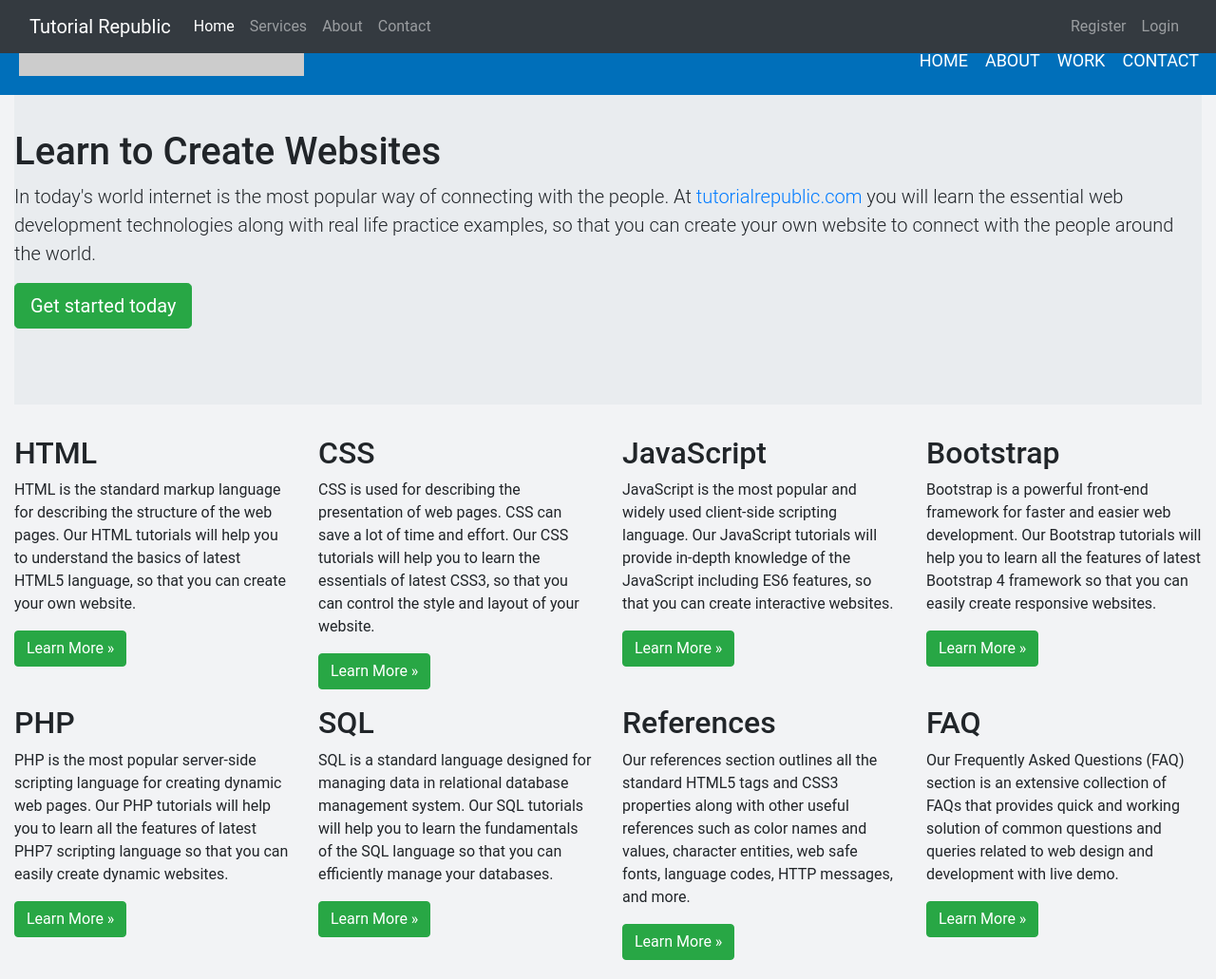
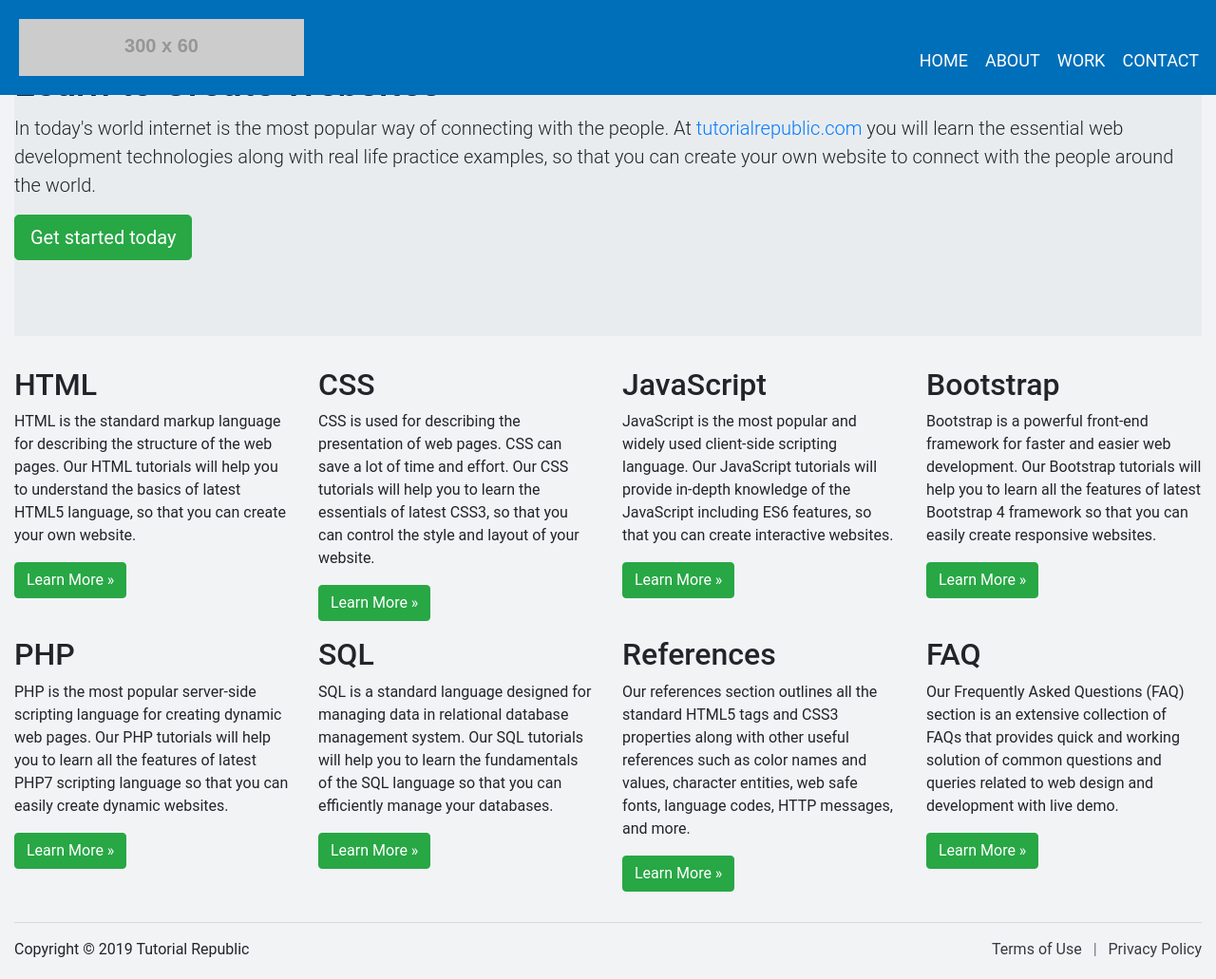
Before and after one commit to abzshaikh/abzshaikh.github.io, a plain HTML site: page index.html in a window 1280 px wide. Shown: the top 1031 px of the page at 95% size. Drawn offline with nearby package versions, Linux system fonts and the light colour scheme; placeholder pictures from the web are drawn by us.

Commit message:
Update index.html

```diff
--- a/index.html
+++ b/index.html
@@ -31,7 +31,7 @@
             <span class="middle"></span>
             <span class="bottom"></span>
         </div>
-        <nav class="navbar navbar-expand-lg navbar-dark bg-dark mb-3">
+        <!-- <nav class="navbar navbar-expand-lg navbar-dark bg-dark mb-3">
             <div class="container-fluid">
                 <a href="#" class="navbar-brand mr-3">Tutorial Republic</a>
                 <button type="button" class="navbar-toggler" data-toggle="collapse" data-target="#navbarCollapse">
@@ -50,7 +50,7 @@
                     </div>
                 </div>
             </div>
-        </nav>
+        </nav> -->
         <div class="container-fluid">
             <div class="jumbotron jumbotron-fluid">
                 <h1>Learn to Create Websites</h1>
```
